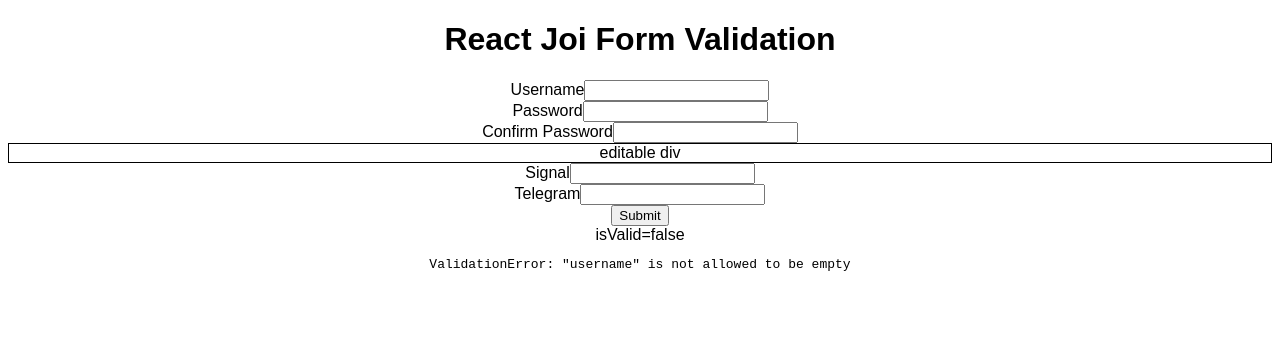
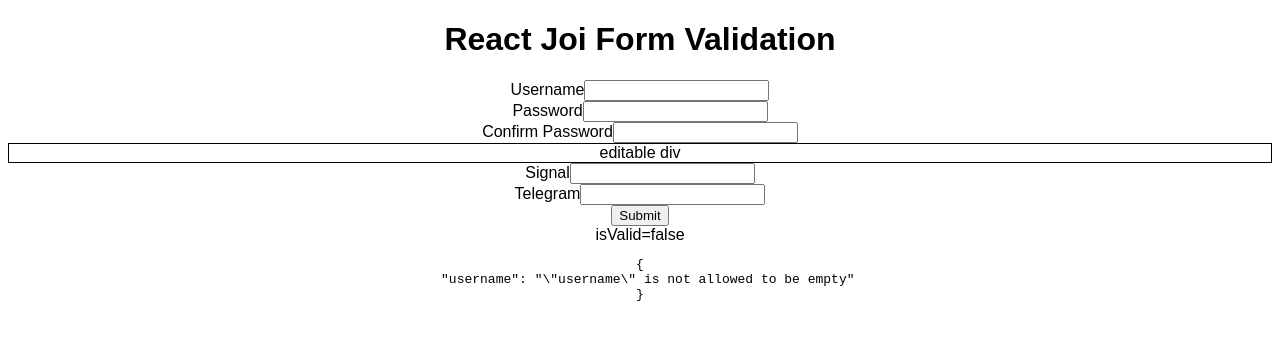
Before and after one commit to joshuaebowling/react-joi-form-validation, a React (Create React App) app: page / in a window 1280 px wide. Shown: the top 340 px of the page. Built offline with nearby package versions, Linux system fonts and the light colour scheme.

Commit message:
work on allowing for placement of errors via component

```diff
--- a/src/forms/CreateUser.tsx
+++ b/src/forms/CreateUser.tsx
@@ -54,7 +54,7 @@
       <br />
       <input type="submit"></input>
       <div>isValid={JSON.stringify(isValid)}</div>
-      {errors && <pre>{errors.toString()}</pre>}
+      {errors && <pre>{JSON.stringify(errors, null, 2)}</pre>}
     </form>
   );
 };
--- a/src/useValidate.ts
+++ b/src/useValidate.ts
@@ -27,7 +27,7 @@
     const errs = parseErrors(error);
     console.log("errs=", errs);
     setIsValid(error === undefined);
-    setErrors(error);
+    setErrors(errs);
   }, [currentModel]);
 
   return { update, isValid, currentModel, errors };
```
